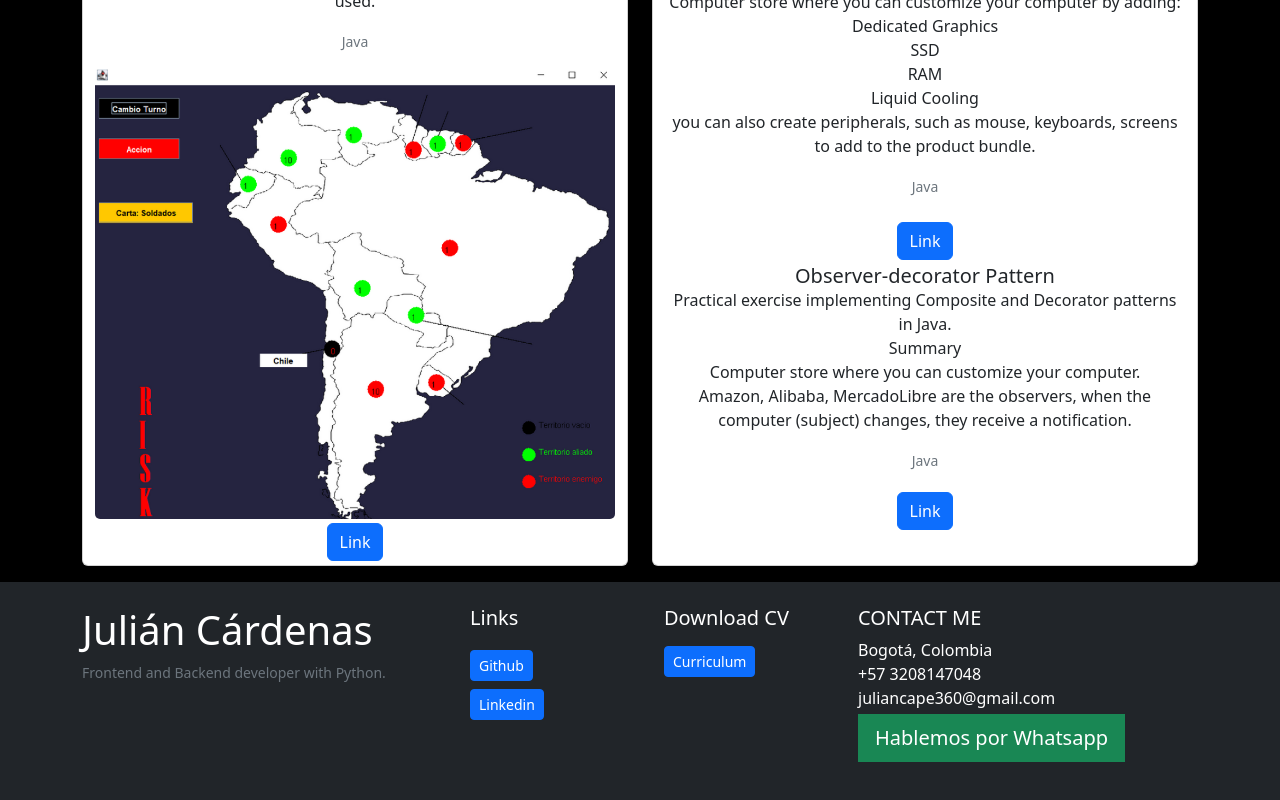
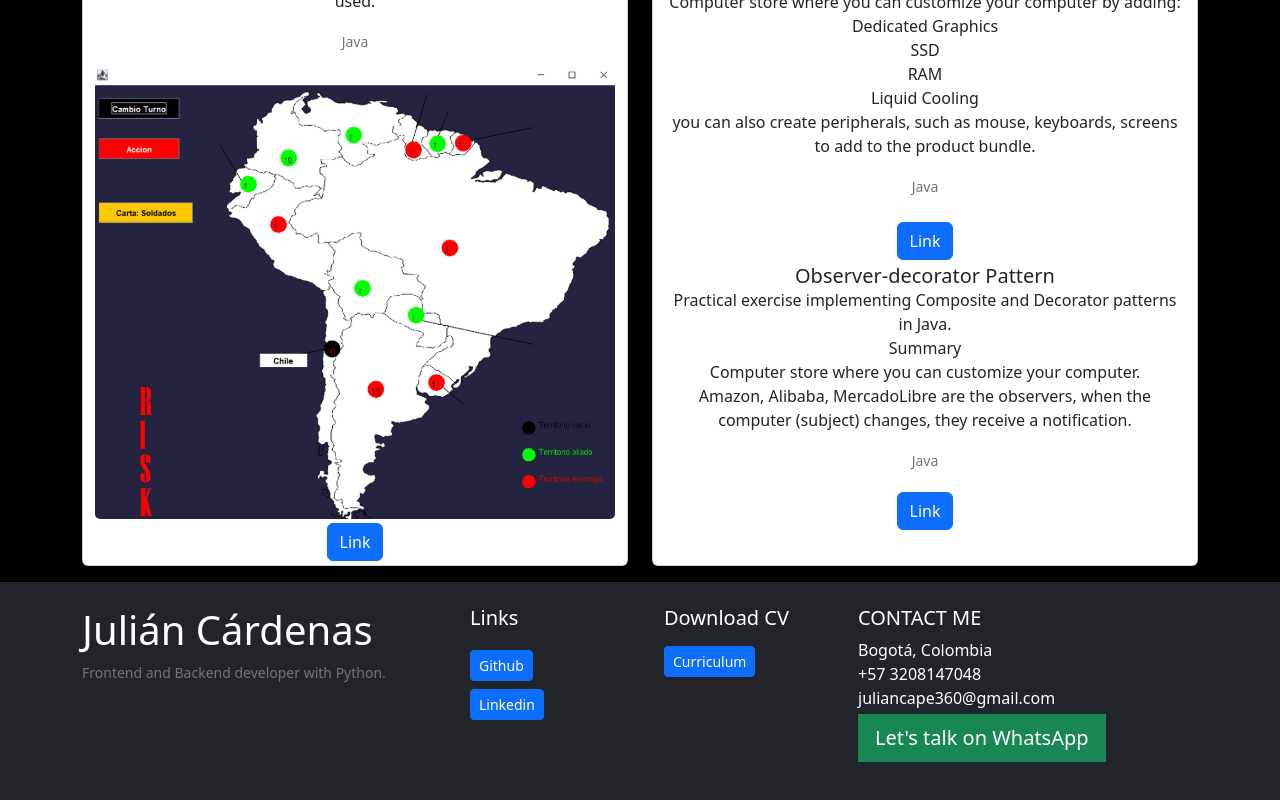
Before and after one commit to juliancape/Portafolio, a plain HTML site: page ingles/index.html in a window 1280 px wide. Shown: the part 2386-3186 px from the top of the page. Drawn offline with nearby package versions, Linux system fonts and the light colour scheme.

Commit message:
Update index.html

```diff
--- a/ingles/index.html
+++ b/ingles/index.html
@@ -303,7 +303,7 @@ Amazon, Alibaba, MercadoLibre are the observers, when the computer (subject) cha
                   <p>Bogotá, Colombia <br>
                     +57 3208147048 <br>
                     juliancape360@gmail.com <br>
-                    <a href="https://api.whatsapp.com/send?phone=%2B573208147048&text=" class="btn btn-success btn-lg rounded-0 my-1" target="_blank">Hablemos por Whatsapp</a>
+                    <a href="https://api.whatsapp.com/send?phone=%2B573208147048&text=" class="btn btn-success btn-lg rounded-0 my-1" target="_blank">Let's talk on WhatsApp</a>
 
 
                   </p>
```
